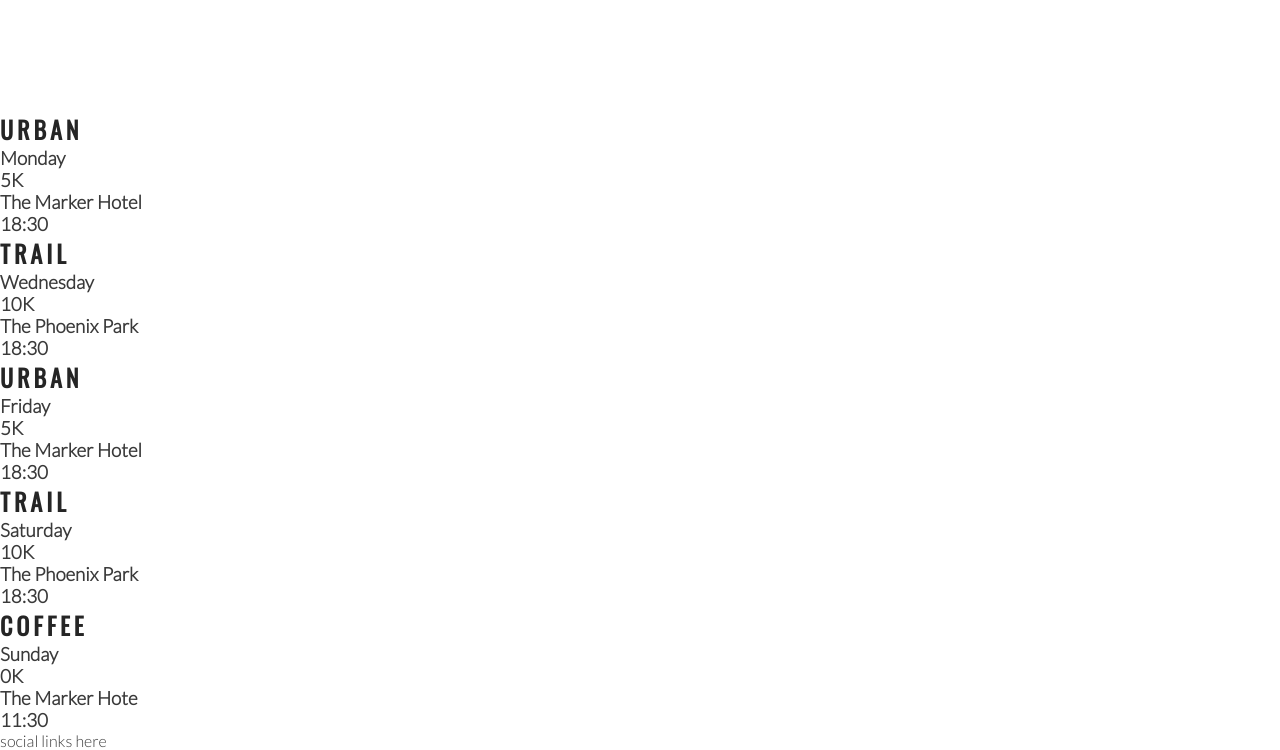
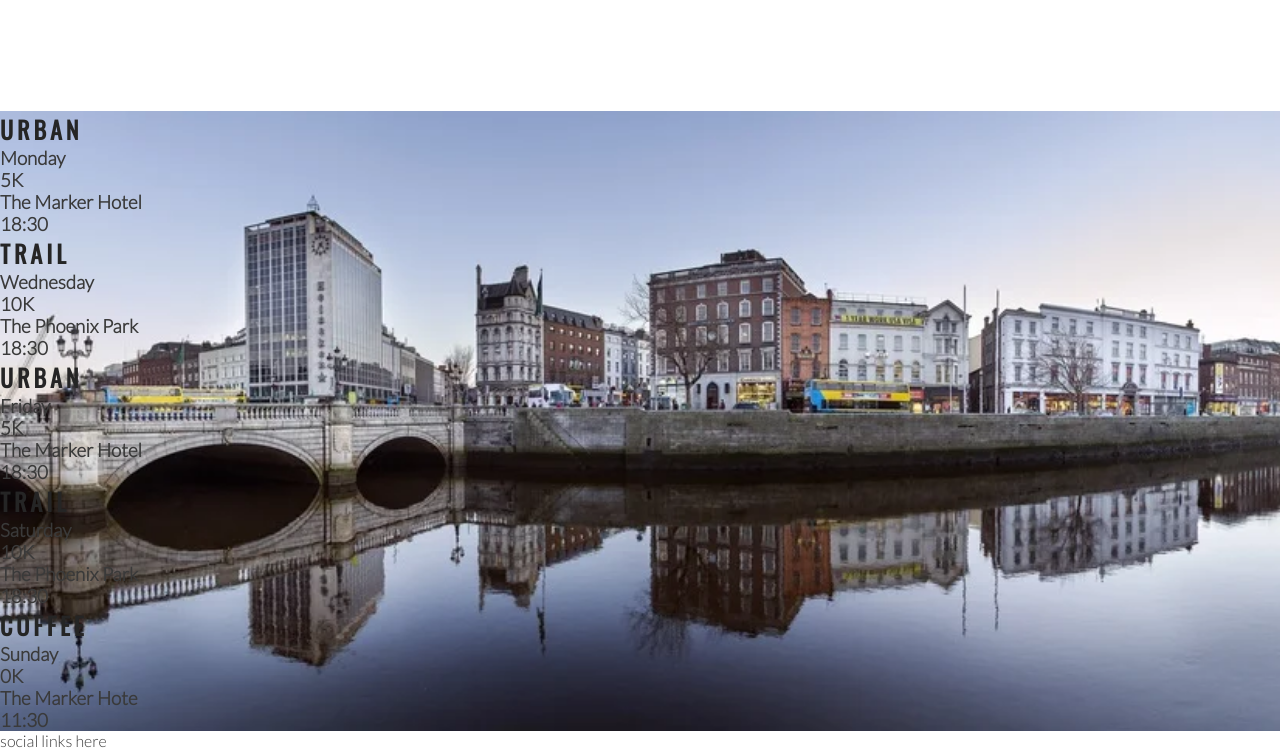
Before and after one commit to ahamza98/love-running, a plain HTML site: page index.html in a window 1280 px wide. Shown: the part 1184-1934 px from the top of the page. Drawn offline with nearby package versions, Linux system fonts and the light colour scheme.

Commit message:
add image to meetup times

```diff
--- a/assets/css/style.css
+++ b/assets/css/style.css
@@ -192,3 +192,15 @@ hr {
     border-radius: 50%;
 
 }
+
+/* meetup times */
+
+#times {
+    background: url(../images/dublin-city.webp);
+    background-repeat: no-repeat;
+    background-size: cover;
+    background-position: center;
+    width: 100%;
+    overflow: hidden;
+
+}
--- a/index.html
+++ b/index.html
@@ -85,7 +85,7 @@
         </div>
 
     </section>
-    <section>
+    <section id="times">
         <div>
             <h2>Urban</h2>
             <h3>Monday</h3>
```
Also changed, not shown: assets/images/dublin-city.webp (added).
